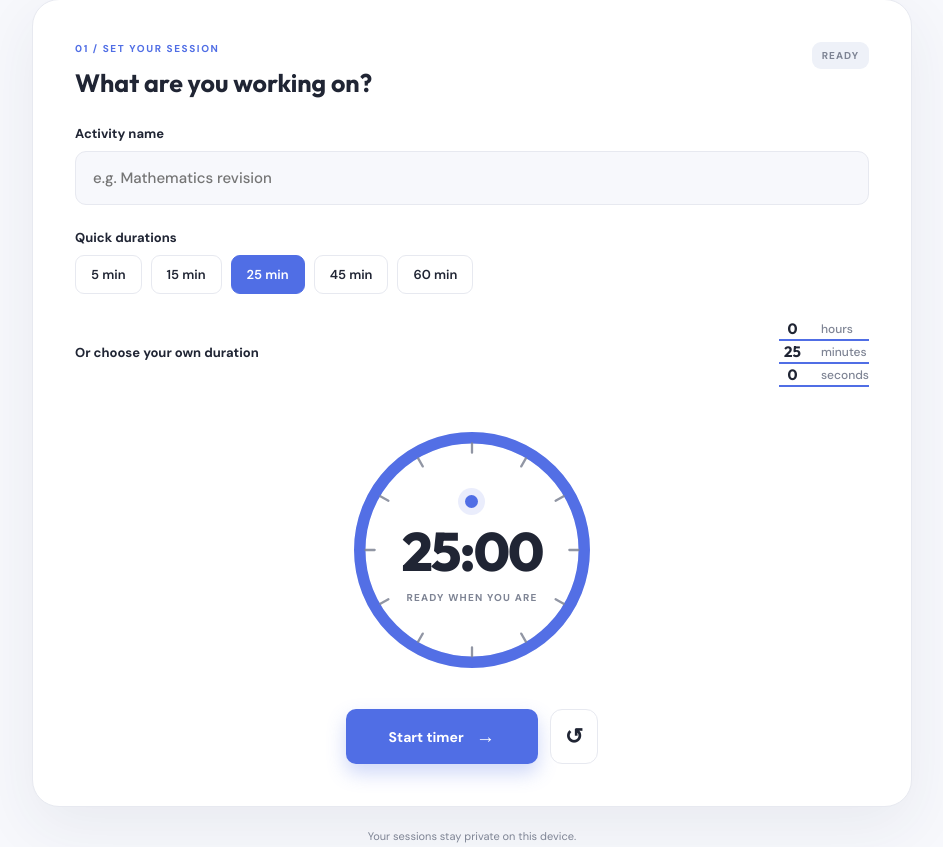
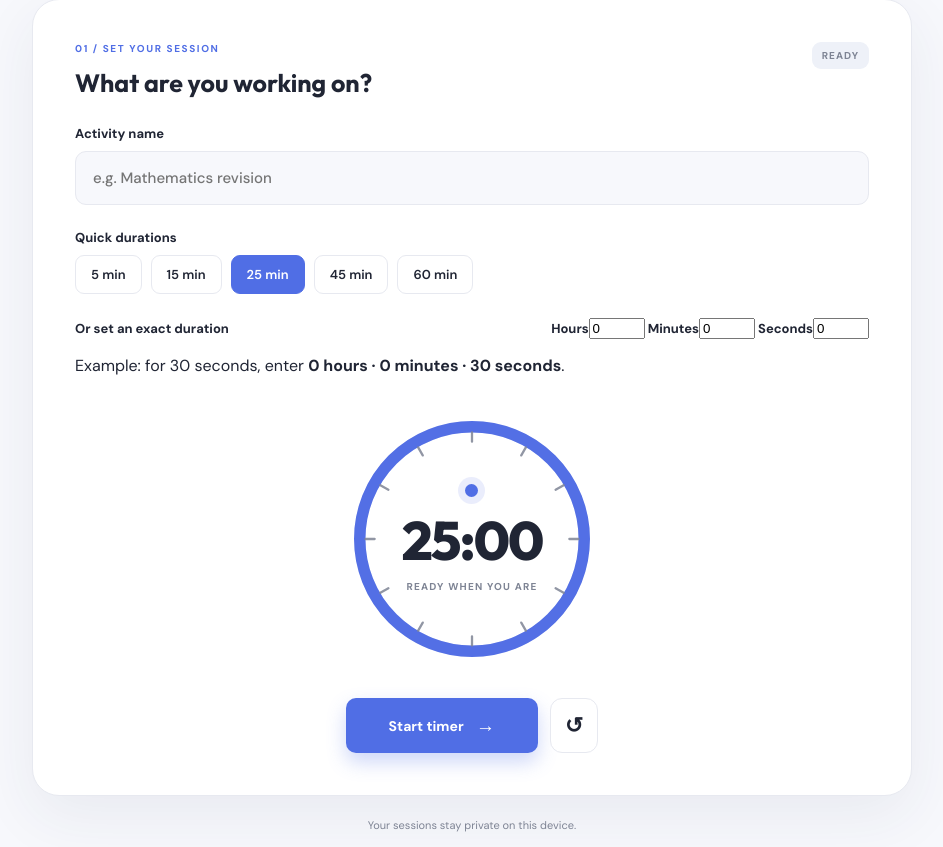
Before and after one commit to ireoluwaakintade9-ctrl/student-activity-timer, a Flask app: page / in a window 1280 px wide. Shown: the part 381-1228 px from the top of the page, without its empty margins (168-1111 px from the left). Run offline with Flask 3, Linux system fonts and the light colour scheme.

Commit message:
Add files via upload

```diff
--- a/templates/index.html
+++ b/templates/index.html
@@ -14,6 +14,7 @@
   <link rel="preconnect" href="https://fonts.gstatic.com" crossorigin>
   <link href="https://fonts.googleapis.com/css2?family=DM+Sans:wght@400;500;600;700&family=Outfit:wght@500;600;700;800&display=swap" rel="stylesheet">
   <link rel="stylesheet" href="{{ url_for('static', filename='style.css') }}">
+  <link rel="stylesheet" href="{{ url_for('static', filename='duration-controls.css') }}">
 </head>
 <body>
   <main class="shell">
@@ -47,13 +48,14 @@
         <button type="button" data-minutes="5">5 min</button><button type="button" data-minutes="15">15 min</button><button type="button" class="selected" data-minutes="25">25 min</button><button type="button" data-minutes="45">45 min</button><button type="button" data-minutes="60">60 min</button>
       </div>
       <div class="custom-row">
-        <label for="customMinutes">Or choose your own duration</label>
+        <label for="customHours">Or set an exact duration</label>
         <div class="duration-inputs" aria-label="Custom duration">
-          <label class="number-input"><input id="customHours" type="number" min="0" max="23" value="0" inputmode="numeric"><span>hours</span></label>
-          <label class="number-input"><input id="customMinutes" type="number" min="0" max="59" value="25" inputmode="numeric"><span>minutes</span></label>
-          <label class="number-input"><input id="customSeconds" type="number" min="0" max="59" value="0" inputmode="numeric"><span>seconds</span></label>
+          <label class="duration-field"><span>Hours</span><input id="customHours" type="number" min="0" max="23" value="0" inputmode="numeric"></label>
+          <label class="duration-field"><span>Minutes</span><input id="customMinutes" type="number" min="0" max="59" value="0" inputmode="numeric"></label>
+          <label class="duration-field"><span>Seconds</span><input id="customSeconds" type="number" min="0" max="59" value="0" inputmode="numeric"></label>
         </div>
       </div>
+      <p class="duration-hint">Example: for 30 seconds, enter <strong>0 hours · 0 minutes · 30 seconds</strong>.</p>
 
       <div class="timer-display" aria-live="polite">
         <svg class="progress-ring" viewBox="0 0 220 220" aria-hidden="true"><circle class="ring-base" cx="110" cy="110" r="98"/><circle class="ring-value" id="ringValue" cx="110" cy="110" r="98"/><g class="clock-ticks"><path d="M110 17v8M157 30l-4 7M190 63l-7 4M203 110h-8M190 157l-7-4M157 190l-4-7M110 203v-8M63 190l4-7M30 157l7-4M17 110h8M30 63l7 4M63 30l4 7"/></g></svg>
@@ -70,7 +72,7 @@
   <div class="modal hidden" id="timeUpModal" role="dialog" aria-modal="true" aria-labelledby="modalTitle">
     <div class="modal-card"><div class="celebration">✦</div><p class="eyebrow">SESSION COMPLETE</p><h2 id="modalTitle">Time’s up!</h2><p id="modalMessage">Great work. You completed your activity.</p><button id="doneButton" class="start" type="button">Done</button></div>
   </div>
-  <script src="{{ url_for('static', filename='app.js') }}"></script>
+  <script src="{{ url_for('static', filename='app.js') }}?v=3"></script>
   <script>
     if ('serviceWorker' in navigator) {
       window.addEventListener('load', () => navigator.serviceWorker.register('/service-worker.js'));
```
